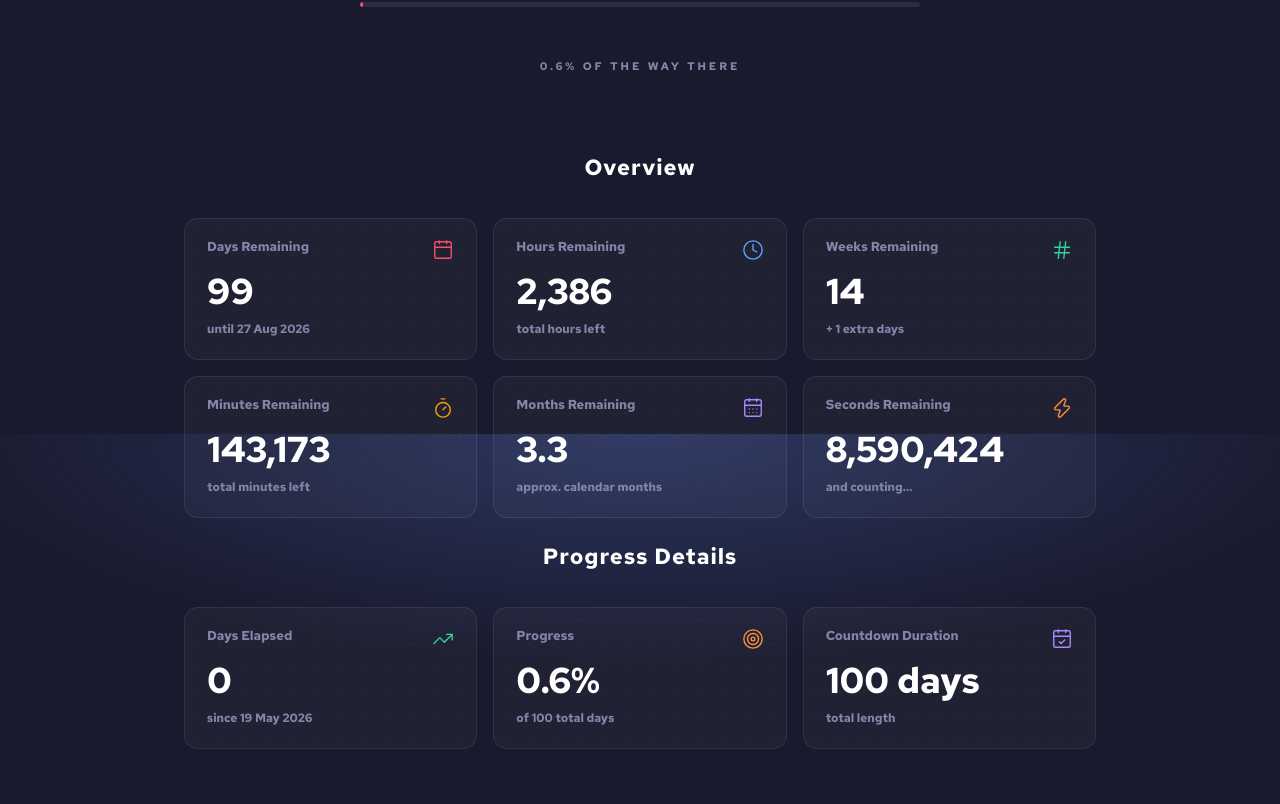
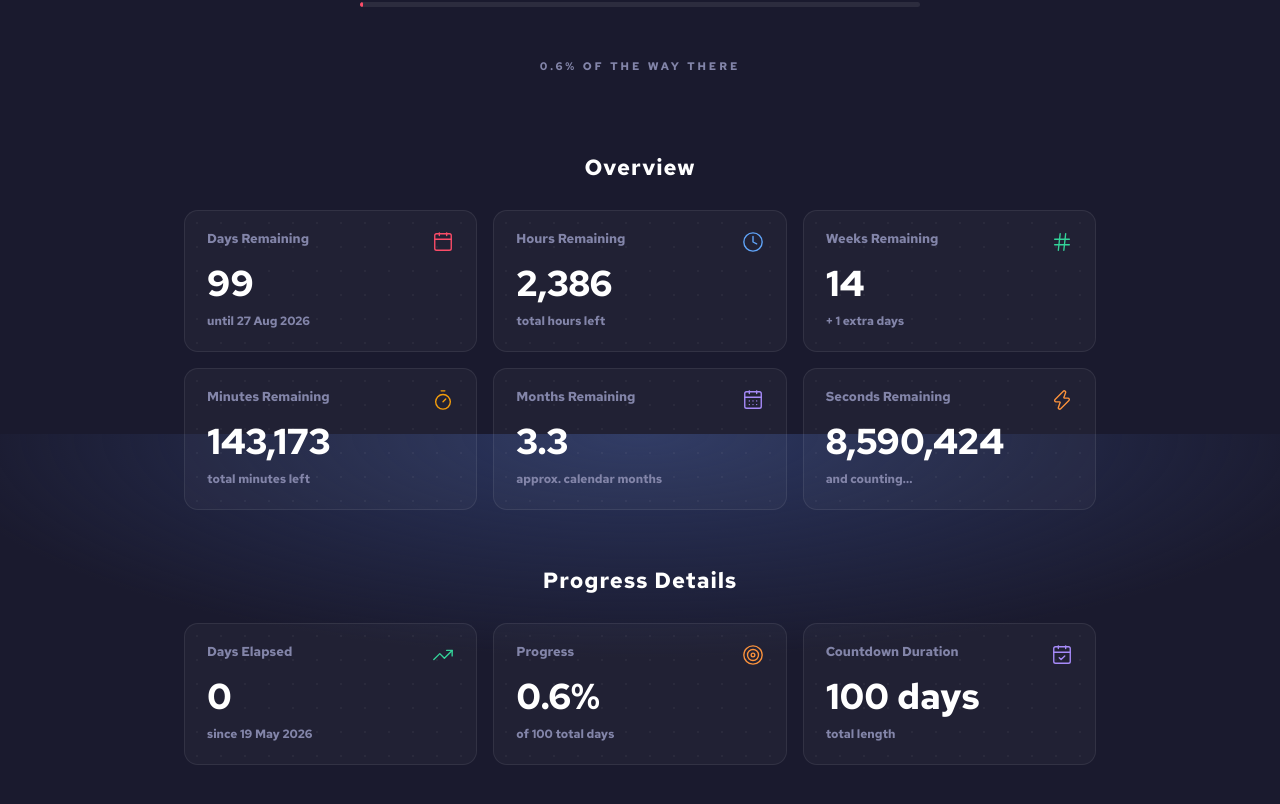
Before and after one commit to ShanujPatel/countdown, a React (Vite) app: page / in a window 1280 px wide. Shown: the part 366-1170 px from the top of the page. Built offline with nearby package versions, Linux system fonts and the light colour scheme.

Commit message:
Fix stats heading spacing with proper group structure

```diff
--- a/src/Stats.jsx
+++ b/src/Stats.jsx
@@ -43,6 +43,7 @@ export default function Stats({ startDate, targetDate }) {
 
   return (
     <section className="stats">
+      <div className="stats__group">
         <h2 className="stats__heading">Overview</h2>
         <div className="stats__grid">
           <StatCard label="Days Remaining"    value={daysLeft.toLocaleString()}    sub="until 27 Aug 2026"            icon={Calendar}     color="#fb4c68" />
@@ -52,12 +53,15 @@ export default function Stats({ startDate, targetDate }) {
           <StatCard label="Months Remaining"  value={monthsLeft}                   sub="approx. calendar months"      icon={CalendarDays} color="#a78bfa" />
           <StatCard label="Seconds Remaining" value={secondsLeft.toLocaleString()} sub="and counting…"                icon={Zap}          color="#fb923c" />
         </div>
+      </div>
 
+      <div className="stats__group">
         <h2 className="stats__heading">Progress Details</h2>
         <div className="stats__grid">
-        <StatCard label="Days Elapsed"         value={daysElapsed}         sub="since 19 May 2026"          icon={TrendingUp}    color="#34d399" />
-        <StatCard label="Progress"             value={`${pctElapsed}%`}   sub={`of ${totalDays} total days`} icon={Target}       color="#fb923c" />
-        <StatCard label="Countdown Duration"   value={`${totalDays} days`} sub="total length"               icon={CalendarCheck} color="#a78bfa" />
+          <StatCard label="Days Elapsed"       value={daysElapsed}          sub="since 19 May 2026"            icon={TrendingUp}    color="#34d399" />
+          <StatCard label="Progress"           value={`${pctElapsed}%`}    sub={`of ${totalDays} total days`}  icon={Target}        color="#fb923c" />
+          <StatCard label="Countdown Duration" value={`${totalDays} days`}  sub="total length"                 icon={CalendarCheck} color="#a78bfa" />
+        </div>
       </div>
     </section>
   )
--- a/src/index.css
+++ b/src/index.css
@@ -198,7 +198,13 @@ h1 {
   width: 100%;
   display: flex;
   flex-direction: column;
-  gap: 24px;
+  gap: 56px;
+}
+
+.stats__group {
+  display: flex;
+  flex-direction: column;
+  gap: 28px;
 }
 
 .stats__heading {
@@ -208,7 +214,6 @@ h1 {
   color: var(--white);
   width: 100%;
   text-align: center;
-  margin-bottom: 12px;
 }
 
 .stats__grid {
```
Lines whose indentation alone changed are shown as unchanged.
